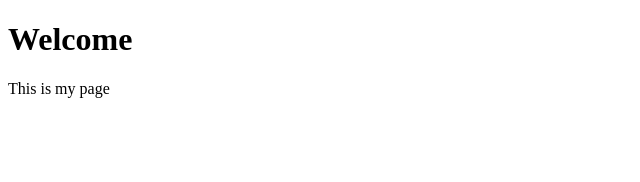
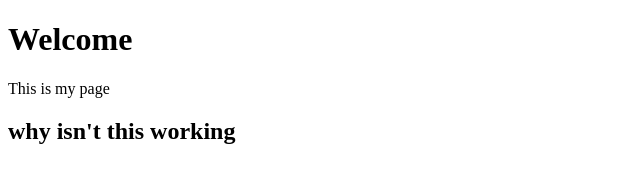
Before and after one commit to matthew-wernke/matthew-wernke.github.io, a plain HTML site: page index.html in a window 1280 px wide. Shown: the whole page, without its empty margins (0-640 px from the left). Drawn offline with Linux system fonts and the light colour scheme.

Commit message:
testing git

```diff
--- a/index.html
+++ b/index.html
@@ -7,5 +7,6 @@
   <body>
     <h1>Welcome</h1>
     <p>This is my page</p>
+    <h2>why isn't this working</h2>
   </body>
 </html>
```
